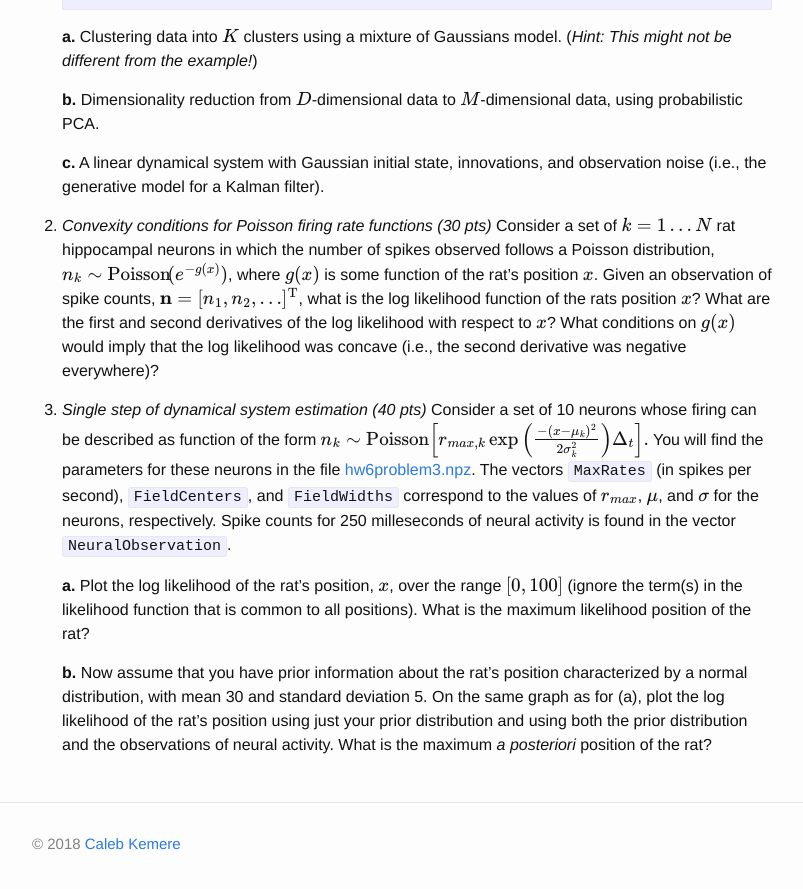
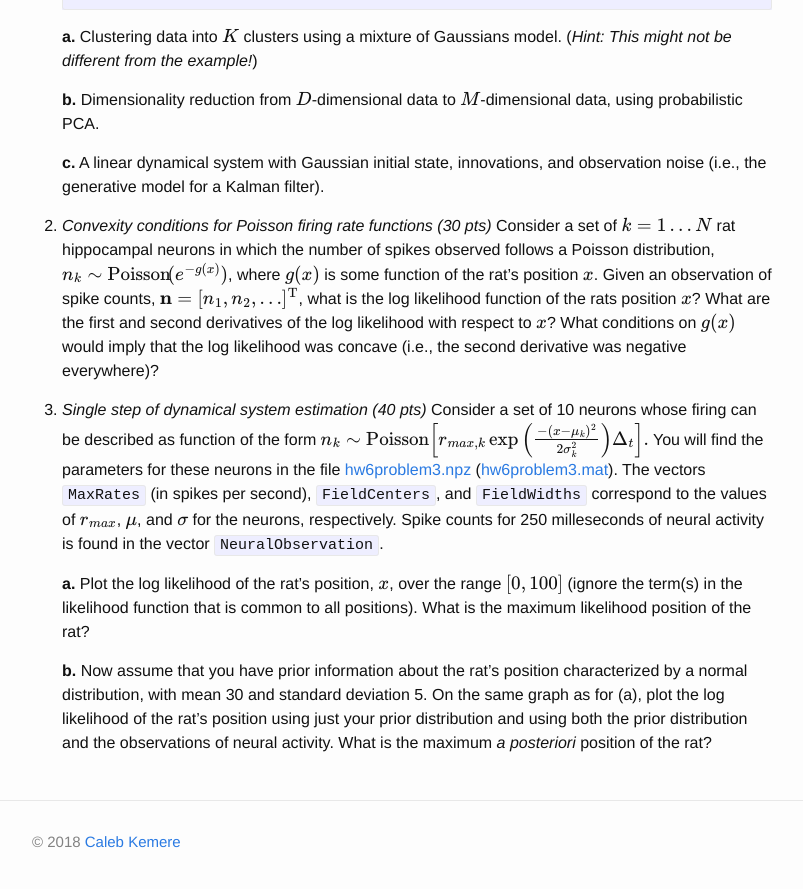
Before and after one commit to elec548/elec548.github.io, a Jekyll site: the page built from Assignments/hw6.md, in a window 1280 px wide and 900 px high, scrolled down 588 px. Shown: the top 889 px of the window, without its empty margins (238-1041 px from the left). Built offline with Jekyll 4.4.1, drawn with Linux system fonts in a browser that asks for light colours; formulas are drawn with MathJax 3.

Commit message:
Added Matlab data for HW6 problem 3

```diff
--- a/Assignments/hw6.md
+++ b/Assignments/hw6.md
@@ -59,7 +59,7 @@ prior model of animal movement.
   \end{equation*}
   $$
   You will find the parameters for these neurons in the file
-  [hw6problem3.npz](hw6problem3.npz).
+  [hw6problem3.npz](hw6problem3.npz) ([hw6problem3.mat](hw6problem3.mat)).
   The vectors `MaxRates` (in spikes per second), `FieldCenters`, and `FieldWidths`
   correspond to the values of $$r_{max}$$, $$\mu$$, and $$\sigma$$ for the
   neurons, respectively. Spike counts for 250 milleseconds of neural activity is
```
Also changed, not shown: 1 other file.
